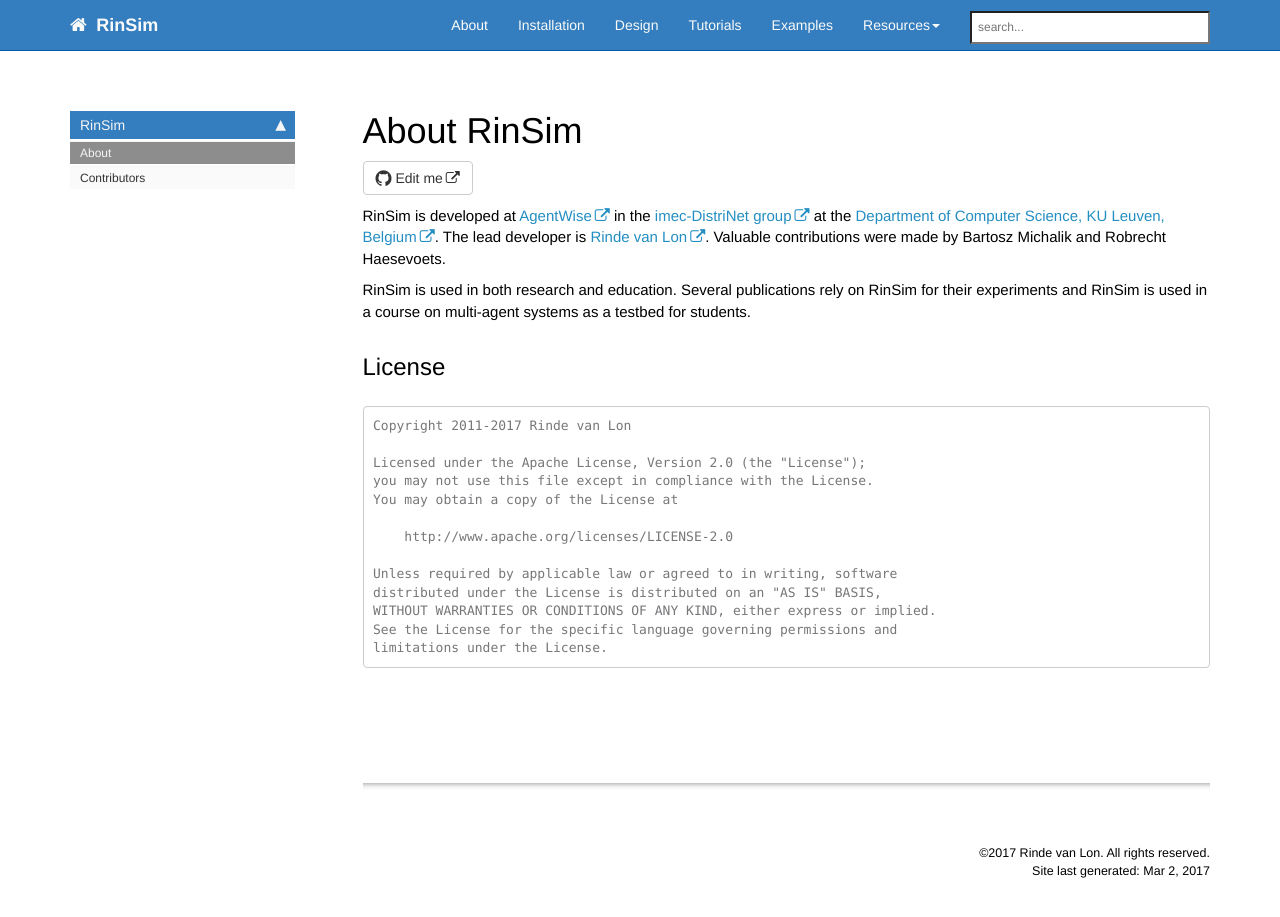
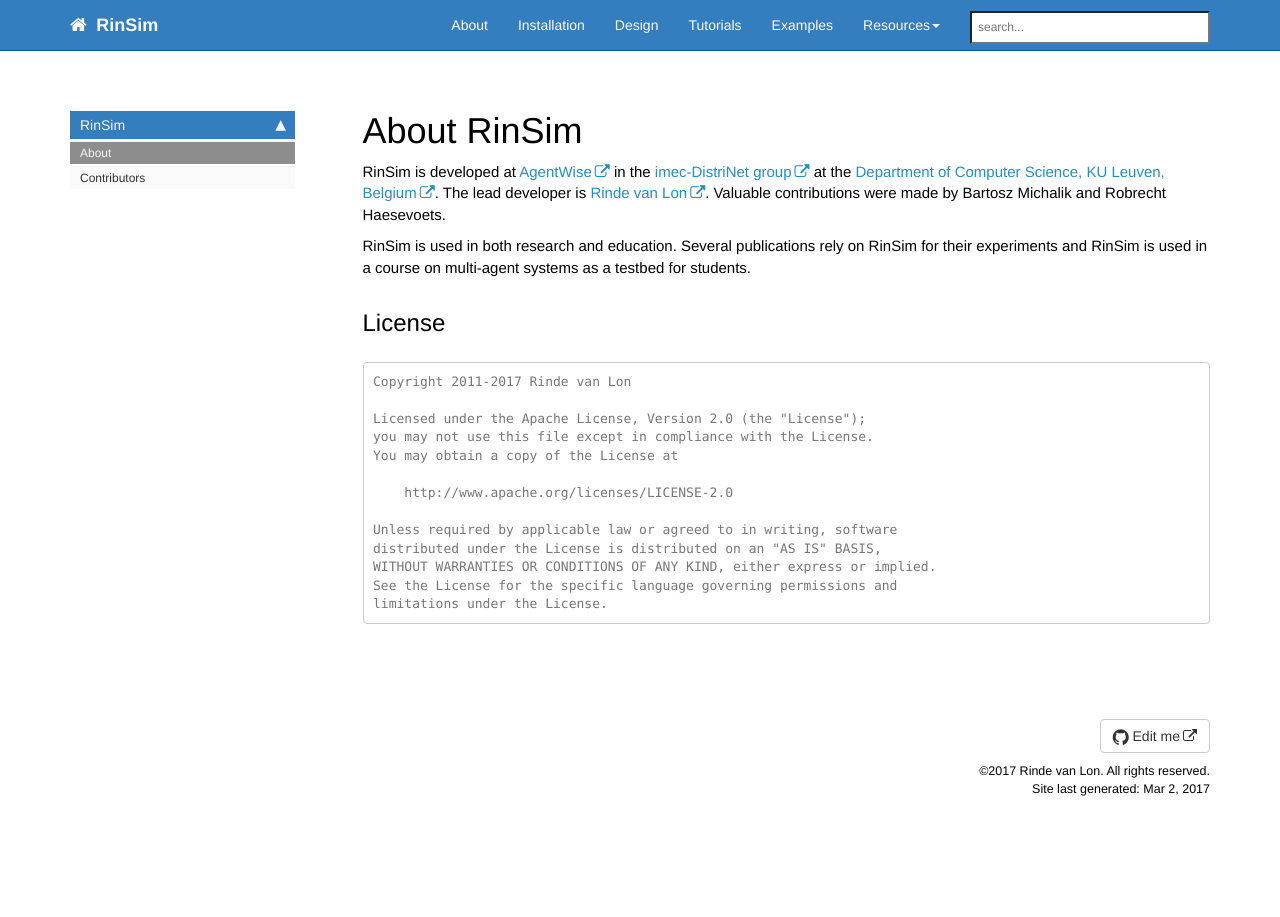
Before and after one commit to rinde/RinSim, a Jekyll site: the page built from pages/about/index.md, in a window 1280 px wide and 931 px high. Shown: the top 917 px of the window. Built offline with Jekyll 4.4.1, drawn with Linux system fonts in a browser that asks for light colours; nearby versions of some CDN libraries; comment, search, counter and statistics services are not loaded.

Commit message:
changed footer

```diff
--- a/_includes/footer.html
+++ b/_includes/footer.html
@@ -1,6 +1,9 @@
 <footer>
             <div class="row">
                 <div class="col-lg-12 footer">
+{% if site.github_editme_path %}
+    <a target="_blank" href="https://github.com/{{site.github_editme_path}}/{{page.path}}"  class="btn btn-default githubEditButton" role="button"><i class="fa fa-github fa-lg"></i> Edit me</a>
+{% endif %}<br/>
                &copy;{{ site.time | date: "%Y"  }} {{site.company_name}}. All rights reserved. <br />
 {% if page.last_updated %}<span>Page last updated:</span> {{page.last_updated}}<br/>{% endif %} Site last generated: {{ site.time | date: "%b %-d, %Y"  }} <br />
 <!-- <p><img src="{{ "images/company_logo.png" }}" alt="Company logo"/></p> -->
--- a/_layouts/page.html
+++ b/_layouts/page.html
@@ -39,11 +39,7 @@
     {% endunless %}
 
 
-    {% if site.github_editme_path %}
 
-    <a target="_blank" href="https://github.com/{{site.github_editme_path}}{% unless page.url contains "index.html" %}pages/{% endunless %}{{page.folder}}{{page.url | remove: ".html" | append: ".md"}}" class="btn btn-default githubEditButton" role="button"><i class="fa fa-github fa-lg"></i> Edit me</a>
-
-    {% endif %}
 
   {{content}}
 
@@ -65,6 +61,6 @@
 
 </div>
 
-{{site.data.alerts.hr_shaded}}
+<!-- {{site.data.alerts.hr_shaded}} -->
 
 {% include footer.html %}
```
Also changed, not shown: pages/about/index.md (+1 -0 lines).
